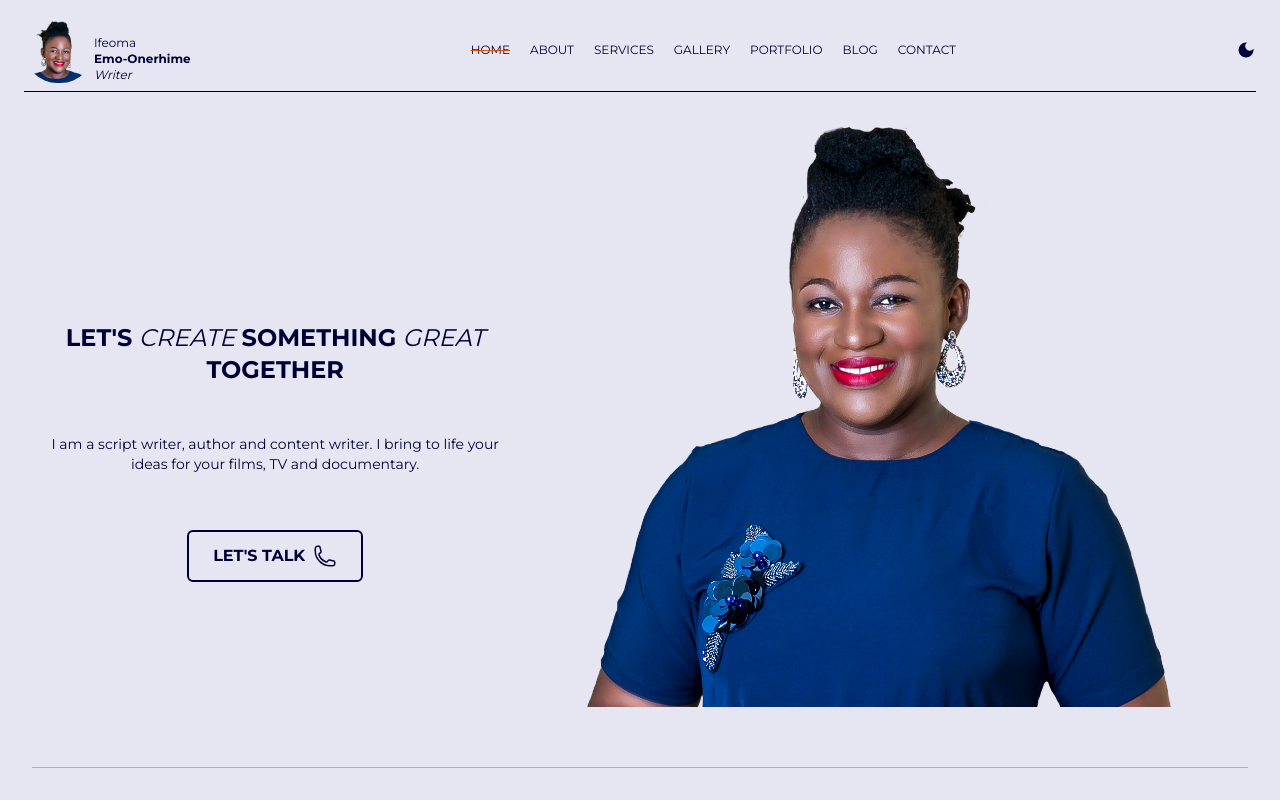
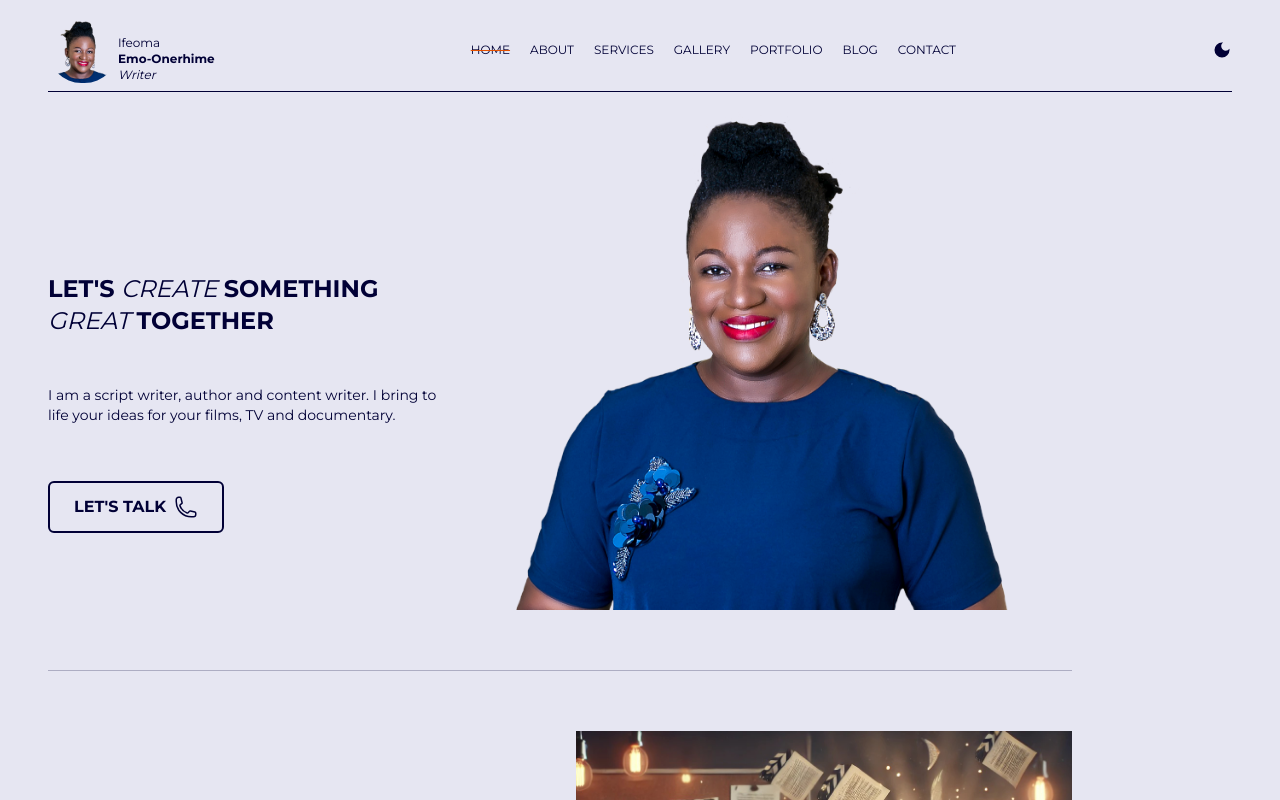
Before and after one commit to eonerhime/scriptwriter, a Next.js app: page / in a window 1280 px wide. Shown: the top 800 px of the page. Built offline with nearby package versions, Linux system fonts and the light colour scheme.

Commit message:
Fixed main page margin

```diff
--- a/src/app/layout.js
+++ b/src/app/layout.js
@@ -30,7 +30,7 @@ export default function RootLayout({ children }) {
         <ThemeProvider attribute="class" defaultTheme="system">
           <Header />
           <div className="flex-1 flex flex-col w-full h-full">
-            <main className="mx-auto flex-grow flex flex-col justify-between w-full max-w-7xl px-4 sm:px-6 lg:px-8">
+            <main className="flex-grow flex flex-col justify-between w-full max-w-5xl mx-6 md:mx-12">
               {children}
             </main>
           </div>
@@ -43,3 +43,9 @@ export default function RootLayout({ children }) {
     </html>
   );
 }
+
+/*
+ To do:
+ 1. fix margin on the body/ header
+ 2. Floating menu when scrolling
+ */
--- a/src/components/ContactMe.js
+++ b/src/components/ContactMe.js
@@ -11,7 +11,7 @@ const metadata = {
 
 export default function Page() {
   return (
-    <div className="mt-8 grid grid-cols-1 min-[840px]:grid-cols-2 gap-8 md:px-12">
+    <div className="mt-8 mb-8 grid grid-cols-1 min-[840px]:grid-cols-2 gap-8 md:px-12">
       {/* Contact Info Section */}
       <div className="flex flex-col justify-center text-center mt-6">
         <h2 className="text-xl font-bold uppercase min-[840px]:text-2xl mb-6  dark:text-primary-50">
--- a/src/components/Header.js
+++ b/src/components/Header.js
@@ -5,7 +5,7 @@ import DarkModeSwitch from "./DarkModeSwtch";
 
 function Header() {
   return (
-    <header className="border-b border-primary-300 mx-6 pb-2 z-20">
+    <header className="border-b border-primary-300 mx-6 md:mx-12 pb-2 z-20">
       <div className="flex justify-between gap-6 items-center mt-4 ">
         <MobileMenu />
         <Logo />
@@ -17,3 +17,14 @@ function Header() {
 }
 
 export default Header;
+
+{
+  /* <header className="fixed top-0 left-0 w-full bg-primary-50/80 dark:bg-primary-900/80 backdrop-blur-md border-b border-primary-300 z-50 shadow-md">
+<div className="flex justify-between gap-6 items-center px-6 py-4">
+  <MobileMenu />
+  <Logo />
+  <Navigation />
+  <DarkModeSwitch />
+</div>
+</header> */
+}
--- a/src/components/HomeContent.js
+++ b/src/components/HomeContent.js
@@ -62,11 +62,11 @@ export default function HomeContent({ profileImage }) {
   return (
     <>
       {/* Landing Content */}
-      <section className="grid grid-cols-1 min-[601px]:grid-cols-[40%_60%]">
-        <div className="order-2 mt-4 z-30 flex flex-col items-center justify-center min-[601px]:mt-20 min-[601px]:order-1 md:gap-8">
+      <section className="grid grid-cols-1 min-[601px]:grid-cols-[40%_60%] text-start">
+        <div className="order-2 mt-4 z-30 flex flex-col justify-center min-[601px]:mt-20 min-[601px]:order-1 md:gap-8">
           {/* Animated Heading */}
           <motion.p
-            className="mt-6 text-center text-xl min-[601px]:text-2xl uppercase"
+            className="mt-6 text-xl min-[601px]:text-2xl uppercase"
             initial={{ opacity: 0, y: 20 }}
             animate={{ opacity: 1, y: 0 }}
             transition={{ duration: 0.8 }}
@@ -77,7 +77,7 @@ export default function HomeContent({ profileImage }) {
 
           {/* Animated Description */}
           <motion.p
-            className="text-center text-sm mt-4"
+            className="text-sm mt-4 pr-4 md:pr-0"
             initial={{ opacity: 0, y: 20 }}
             animate={{ opacity: 1, y: 0 }}
             transition={{ delay: 0.2, duration: 0.8 }}
@@ -197,7 +197,7 @@ export default function HomeContent({ profileImage }) {
       <div className="w-full opacity-25 my-8 border-t border-primary-100 mt-15 mb-15"></div>
 
       {/* Services Section */}
-      <motion.section className="container px-6">
+      <motion.section className="container">
         <h2 className="text-xl uppercase font-semibold min-[601px]:text-2xl">
           My Services
         </h2>
@@ -253,7 +253,7 @@ export default function HomeContent({ profileImage }) {
       <div className="w-full opacity-25 my-8 border-t border-primary-100 mt-15 mb-15"></div>
 
       {/* Portfolio Section */}
-      <motion.section className="container px-6">
+      <motion.section className="container">
         <h2 className="text-xl uppercase font-semibold min-[601px]:text-2xl">
           My Portfolio
         </h2>
--- a/src/components/MobileMenu.js
+++ b/src/components/MobileMenu.js
@@ -25,7 +25,7 @@ export default function MobileMenu() {
 
       {/* Mobile Menu */}
       <nav
-        className={`absolute top-16 left-0 w-3/4 bg-navy-700 text-primary-50 p-6 space-y-4 shadow-md transition-transform ${
+        className={`absolute top-16 left-0 w-3/4 dark:bg-primary-500 text-primary-50 p-6 space-y-4 shadow-md transition-transform ${
           menuOpen ? "translate-x-0" : "-translate-x-full"
         } md:hidden bg-primary-500 bg-opacity-25`}
       >
```
